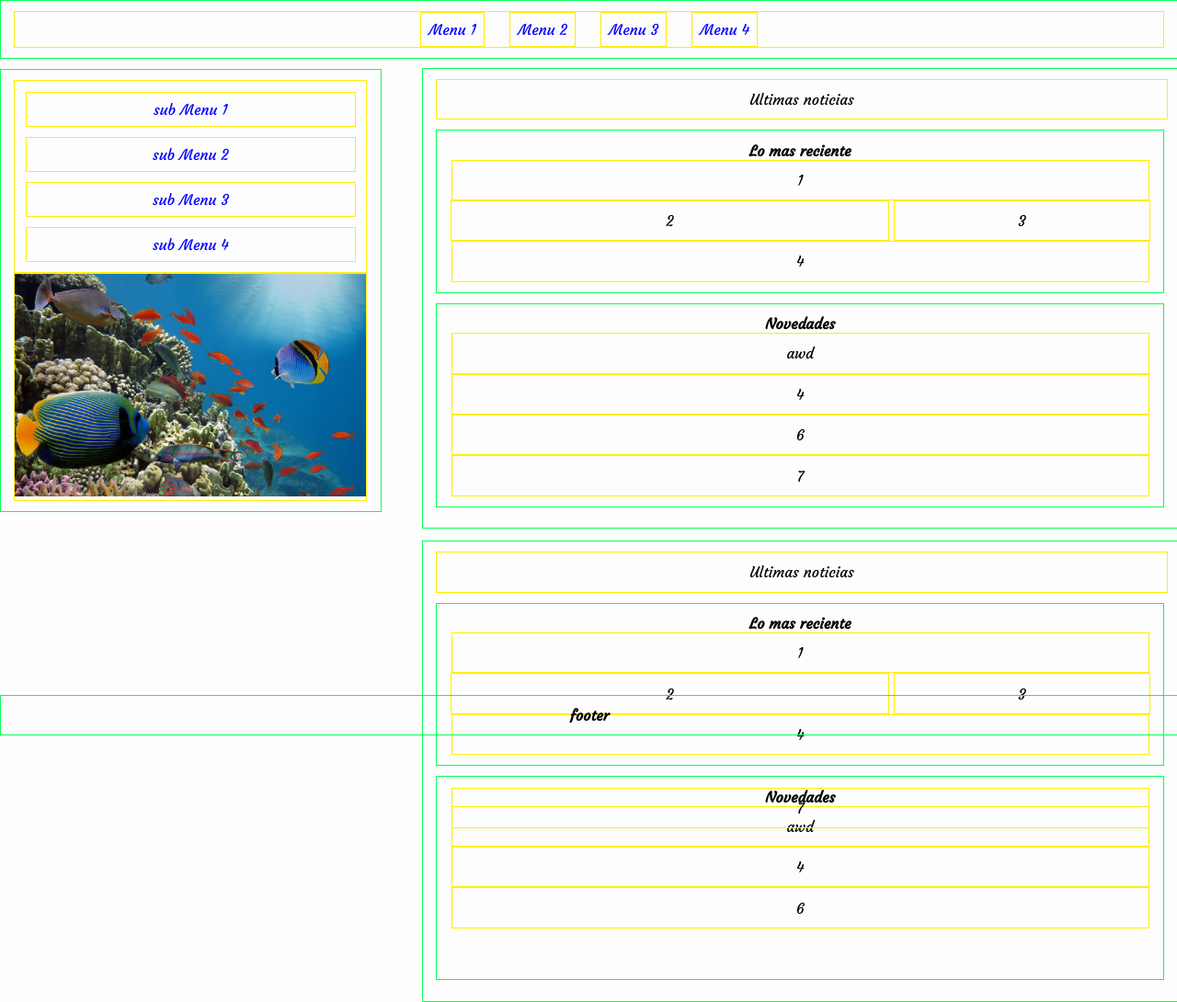
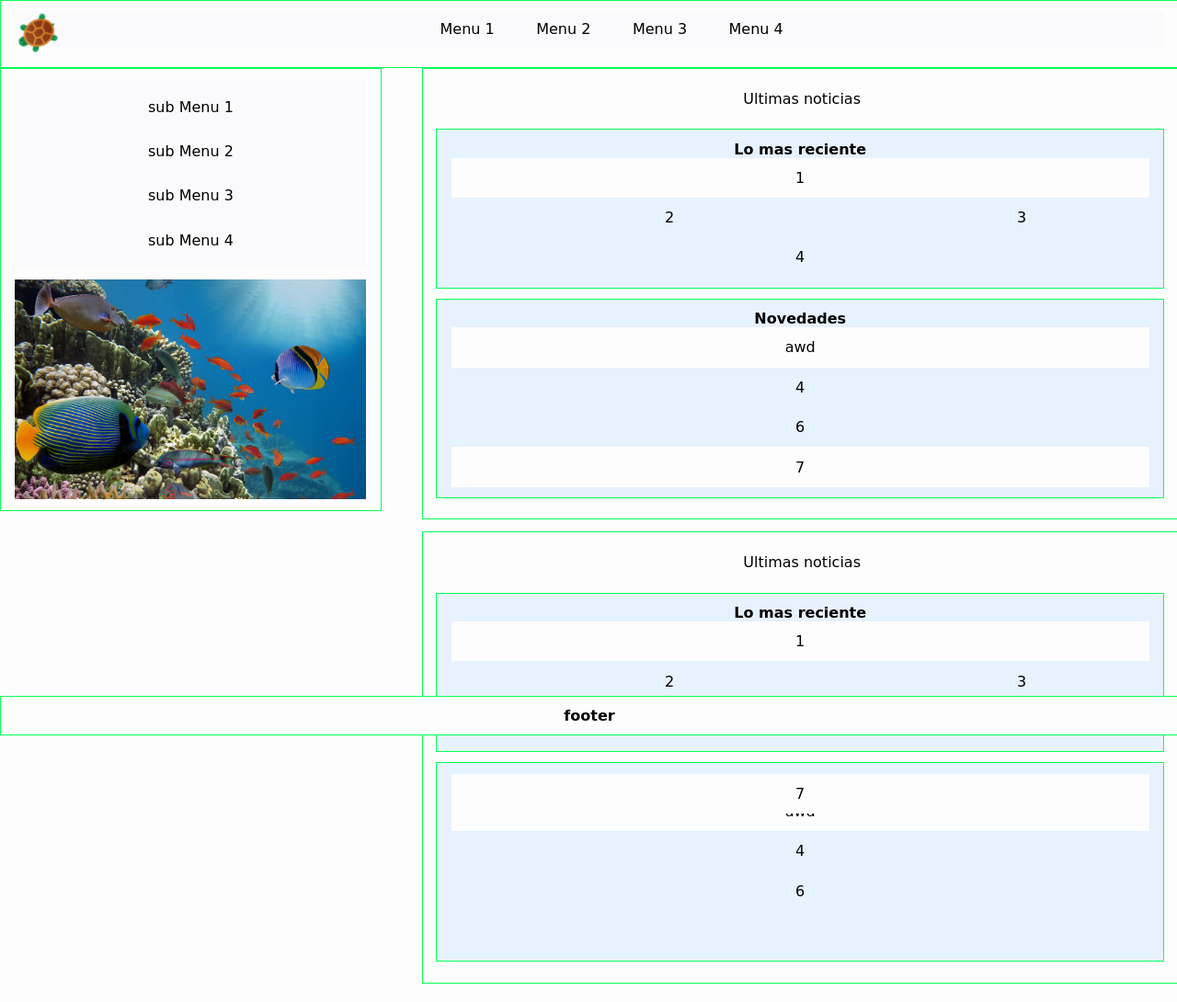
Before and after one commit to Jhon-1401/Taller1_HTML_CSS_13_05_2021, a plain HTML site: page dist/index.html in a window 1280 px wide. Shown: the whole page at 92% size. Drawn offline with Linux system fonts and the light colour scheme.

Commit message:
Taller con efectos

```diff
--- /dev/null
+++ b/animaciones/banner.scss
@@ -0,0 +1,23 @@
+@mixin MostrarBanner($animacion){
+    animation-name: $animacion;
+    animation-duration: 1s;
+    animation-delay: .2s;
+    animation-timing-function: linear;
+    animation-fill-mode: forwards;
+}
+@keyframes headerAnimacion{
+    0%{
+        top: -5em;
+    }
+    100%{
+        top: 0em;
+    }
+}
+@keyframes footerAnimacion{
+    0%{
+        bottom: -3em;
+    }
+    100%{
+        bottom: 0em;
+    }
+}
--- /dev/null
+++ b/animaciones/submenus.scss
@@ -0,0 +1,41 @@
+@mixin Mostrar($animacion,$demora:0s){
+    animation-name: $animacion;
+    animation-duration: 1s;
+    animation-delay: $demora;
+    animation-timing-function: linear;
+    animation-fill-mode: forwards;
+}
+@keyframes Mostrar{
+    0%{
+        left: -35em;
+    }
+    25%{
+        left: -34.8em;
+    }
+    50%{
+        left: -23.2em;
+    }
+    75%{
+        left: -11.6em;
+    }
+    100%{
+        left: 0;
+    }
+}
+@keyframes MostrarLateral{
+    0%{
+        left: 100em;
+    }
+    25%{
+        left: 75em;
+    }
+    50%{
+        left: 50em;
+    }
+    75%{
+        left: 25em;
+    }
+    100%{
+        left: 0em;
+    }
+}
--- a/dist/index.html
+++ b/dist/index.html
@@ -14,7 +14,7 @@
     <script>console.log([{"article":{"titulo":"Lo mas reciente","header":"1","div":"2","aside":"3","p":"4"},"article2":{"titulo":"Novedades","header":"awd","div":"4","p":"6","footer":"7"},"titulo":"Ultimas noticias"},{"article":{"titulo":"Lo mas reciente","header":"1","div":"2","aside":"3","p":"4"},"article2":{"titulo":"Novedades","header":"awd","div":"4","p":"6","footer":"7"},"titulo":"Ultimas noticias"}]);
 
     </script>
-    <header>
+    <header><img class="loguito" src="img/tortuga.png" alt="">
       <nav>
         <ul>
           <li>Menu 1</li>
--- a/mixin/border.scss
+++ b/mixin/border.scss
@@ -1,8 +1,8 @@
-$borde_caja_padre: .1em double rgb(5, 255, 88);
-$borde_caja_hija: .1em solid rgb(255, 238, 0);
+$borde_caja_padre: .1em solid rgb(5, 255, 88);
+//$borde_caja_hija: .1em solid rgb(255, 238, 0);
 
 // $borde_caja_padre: .1em double transparent;
-// $borde_caja_hija: .1em solid transparent;
+$borde_caja_hija: .1em solid transparent;
 
 
 @mixin diseño-hija {
--- a/mixin/font-family.scss
+++ b/mixin/font-family.scss
@@ -1,4 +1,4 @@
-$fuente: 'Courgette', cursive;
+$fuente: 'ZCOOL QingKe HuangYou', cursive;
 $fuente_normal: 400;
 $fuente_negrita: 700;
 
--- a/style.scss
+++ b/style.scss
@@ -2,6 +2,9 @@
 @import 'variables/color.scss';
 @import 'mixin/font-family.scss';
 @import 'mixin/border.scss';
+@import 'animaciones/submenus.scss';
+@import 'animaciones/banner.scss';
+
 *{
     margin: 0;
     padding: 0;
@@ -11,15 +14,35 @@ body{
     background: $relleno_body;
     overflow-x: hidden;
 }
+
+.loguito{
+    float: left;
+   //background-color: pink;
+   // color: red;
+    font-family: monospace;
+    width: 50px;
+
+    -webkit-animation: 3s rotate linear infinite;
+    animation: 3s rotate linear infinite;
+    -webkit-transform-origin: 50% 50%;
+    transform-origin: 50% 50%;
+}
+
+@keyframes rotate {from {transform: rotate(0deg);}
+    to {transform: rotate(360deg);}}
+@-webkit-keyframes rotate {
+    from {-webkit-transform: rotate(0deg);}
+  to {-webkit-transform: rotate(360deg);}}
+
 header{
     @include negrita;
     @include diseño-padre;
     position: fixed;
-    top: 0;
+    top: -5em;
+    @include MostrarBanner(headerAnimacion);
     width: 97.7%;
     text-align: center;
     padding: .7em .9em;
-    /* background: red; */
     background: $relleno_header;
     @media only screen and (max-width: 500px)  {
         position: relative !important;
@@ -27,33 +50,37 @@ header{
         z-index: 10 !important;
         width: 100% !important;
     }
+    // nav:nth-last-of-type(1){
+    //     background: $relleno_nav_li;
+    //     opacity: .2;
+    // }
 }
 nav{
     @include normal;
     @include diseño-hija;
+    // height: 2.3em;
     text-align: center;
     /* background: red; */
     background: $relleno_nav;
-    color: $color_barra;
     ul{
         li{
             @include diseño-hija;
             display: inline-block;
+            // float: right;
             padding: 0.5em;
             margin: 0 0.7em;
             transition: all;
-            transition-duration: 0.5s;
+            transition-duration: .5s;
             @media only screen and (max-width: 500px)  {
                 margin: 0 -.2em;
-
             }
         }
         li:hover, li:active, li:focus{
+            transition-timing-function: ease;
+            cursor: pointer;
             color: $colo_menu;
             background: $relleno_nav_li;
-            cursor: pointer;
             opacity: .8;
-            transition-timing-function: ease;
         }
     }
 }
@@ -64,6 +91,7 @@ aside{
     background: $relleno_aside;
 }
 section{
+    @include diseño-padre;
     @include negrita;
     text-align: center;
     display: inline-block;
@@ -72,59 +100,56 @@ section{
     padding: .7em .9em;
     /* background: red; */
     background: $relleno_section;
-    @media only screen and (max-width: 500px)  {
-        display: none !important;
-    }
-}
-
-section{
-
+    position: fixed;
+    top: 4.2em;
+    width: 30%;
+    margin-right: .5%;
+    left: -35em;
+    @include Mostrar(Mostrar);
+    // left: 0;
 
     ul{
         li{
             // background: red !important;
-            @include diseño-hija;
             display: block;
             margin: .7em;
         }
     }
-}
-section{
-    aside{
-        /*Adaptar nuesto contemido*/
-
-        /* background: red; */
-
-        img:nth-of-type(1){
-            display: inline-block;
-            width: 100%;
-            height: 100%;
-            position:static;
-        }
-
-    }
-}
-section{
     header{
         @include normal;
         @include diseño-hija;
         position: static;
         /* background: red; */
     }
-}
-article header,
-article div,
-article aside,
-article p,
-article footer
-{
-    margin: 0;
-    padding: .7em 0;
-    display: inline-block;
-    vertical-align: top;
-    width: 95.8%;
-}
-section{
+    aside{
+        /*Adaptar nuesto contemido*/
+            // padding: 50px 0;
+            // padding: .7em;
+            position: relative;
+            width: 99.4%;
+            height: 250px;
+            overflow: hidden;
+            /* background: red; */
+            img{
+                position: absolute;
+                left: 0;
+                padding: .7em 0;
+                z-index: -1;
+                width: 100%;
+            }
+    }
+    div{
+        @include normal;
+        @include diseño-hija;
+        background: $relleno_div;
+
+    }
+    p{
+        @include normal;
+        @include diseño-hija;
+        width: 95.8%;
+        background: $relleno_p;
+    }
     article{
         @include negrita;
         @include diseño-padre;
@@ -136,51 +161,42 @@ section{
             padding-right: .7em;
         }
     }
-}
-section{
-    div{
-        @include normal;
-        @include diseño-hija;
-        background: $relleno_div;
-        @media only screen and (max-width: 500px)  {
-            width: 100%;
-        }
+    @media only screen and (max-width: 500px)  {
+        display: none !important;
     }
 }
-section{
-    p{
-        @include normal;
-        @include diseño-hija;
-        width: 95.8%;
-        background: $relleno_p;
-        @media only screen and (max-width: 500px)  {
-            width: 100%;
-        }
+article header,
+article div,
+article aside,
+article p,
+article footer{
+    margin: 0;
+    padding: .7em 0;
+    display: inline-block;
+    vertical-align: top;
+    width: 95.8%;
+    @media only screen and (max-width: 500px)  {
+        width: 100%;
     }
 }
+
 footer{
     @include negrita;
     @include diseño-padre;
     position: fixed;
     left: 0;
-    bottom: 0;
+    @include MostrarBanner(footerAnimacion);
+    bottom: -3em;
     width: 100%;
     text-align: center;
     background: $relleno_footer;
     padding: .7em 0;
     @media only screen and (max-width: 500px)  {
+
         left: none !important;
-        bottom: none !important;
+        bottom: 0 !important;
         width: 100% !important;
     }
-}
-section{
-    @include diseño-padre;
-    position: fixed;
-    top: 4.3em;
-    left: 0;
-    width: 30%;
-    margin-right: .5%;
 }
 .Caja{
     position: absolute;
@@ -203,35 +219,43 @@ section{
     position: relative !important;
     display: inline-block;
     top: 4.2em;
-    right: 0;
+    @include Mostrar(MostrarLateral);
+    // left: 65em;
     width: 96%;
     margin-left: .5%;
-    @media only screen and (max-width: 500px)  {
-        display: inline-block !important;
-        width: 100% !important;
-    }
-}
-.noticias {
     aside{
         @include diseño-hija;
         display: inline-block;
         margin: 0;
         width: 35%;
+        height: 100%;
         @media only screen and (max-width: 500px)  {
             width: 100%;
         }
     }
-}
-.noticias{
     article:nth-of-type(1){
         div:nth-of-type(1){
             @include diseño-hija;
             display: inline-block;
-            width: 60.1%;
+            width: 60%;
             @media only screen and (max-width: 500px)  {
                 width: 100%;
             }
         }
+    }
+    footer{
+        @include normal;
+        @include diseño-hija;
+        position: sticky;
+        display: inline-block;
+        width: 95.8%;
+        background: $relleno_footer;
+    }
+    @media only screen and (max-width: 500px)  {
+        display: inline-block !important;
+        width: 100% !important;
+        left: 0;
+        @include Mostrar(none);
     }
 }
 .noticias > header{
@@ -242,13 +266,3 @@ section{
     }
     /* background: red; */
 }
-.noticias{
-    footer{
-        @include normal;
-        @include diseño-hija;
-        position: sticky;
-        display: inline-block;
-        width: 95.8%;
-        background: $relleno_footer;
-    }
-}
--- a/variables/background.scss
+++ b/variables/background.scss
@@ -6,6 +6,21 @@
 // /*.7em 10px*/
 // /*1.2em 20px*/
 // /*.9em 15px*/
+
+$relleno_body: rgb(253, 253, 253);
+
+$relleno_header: $relleno_body;
+$relleno_nav:#673ab705;
+$relleno_nav_li: #e58203;
+$relleno_section:rgba(253, 253, 253, 0.527);
+$relleno_aside: transparent;
+$relleno_article:rgb(0 137 255 / 9%);
+$relleno_div:transparent;
+$relleno_p:transparent;
+$relleno_footer:$relleno_body;
+
+
+
 
 
 // $relleno_header: red;
@@ -17,17 +32,3 @@
 // $relleno_div:tan;
 // $relleno_p:teal;
 // $relleno_footer:lavender;
-
-$relleno_header: transparent;
-$relleno_nav:transparent;
-$relleno_nav_li: rgb(218, 218, 218);
-$relleno_section:transparent;
-$relleno_aside:transparent;
-$relleno_article:transparent;
-$relleno_div:transparent;
-$relleno_p:transparent;
-$relleno_footer:transparent;
-
-
-
-$relleno_body: rgb(253, 253, 253);
```
Also changed, not shown: animaciones/dist/banner.css (added), animaciones/dist/submenus.css (added), dist/img/tortuga.png (added), dist/style.css, mixin/dist/border.css (added), 1 other file.
